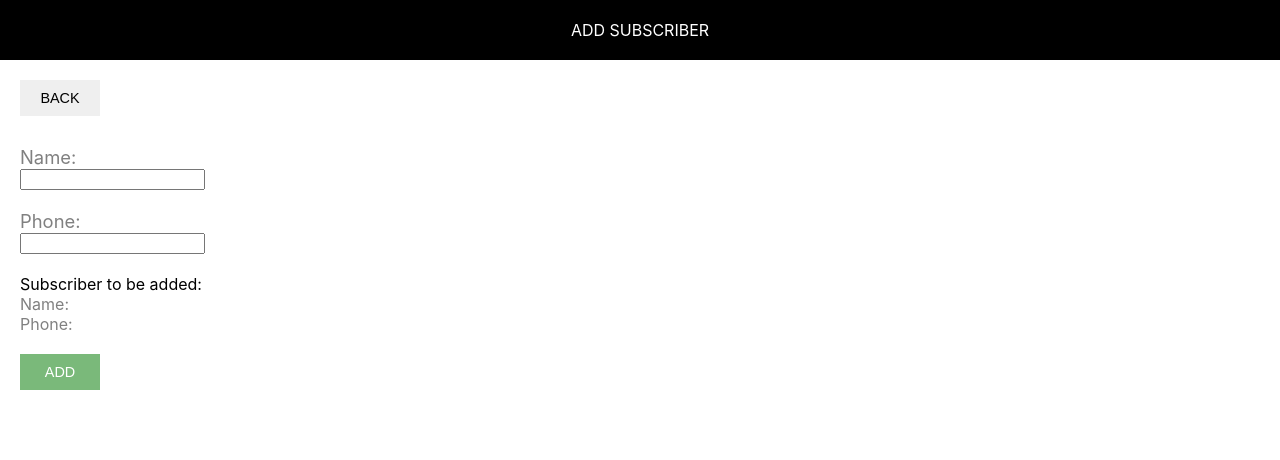
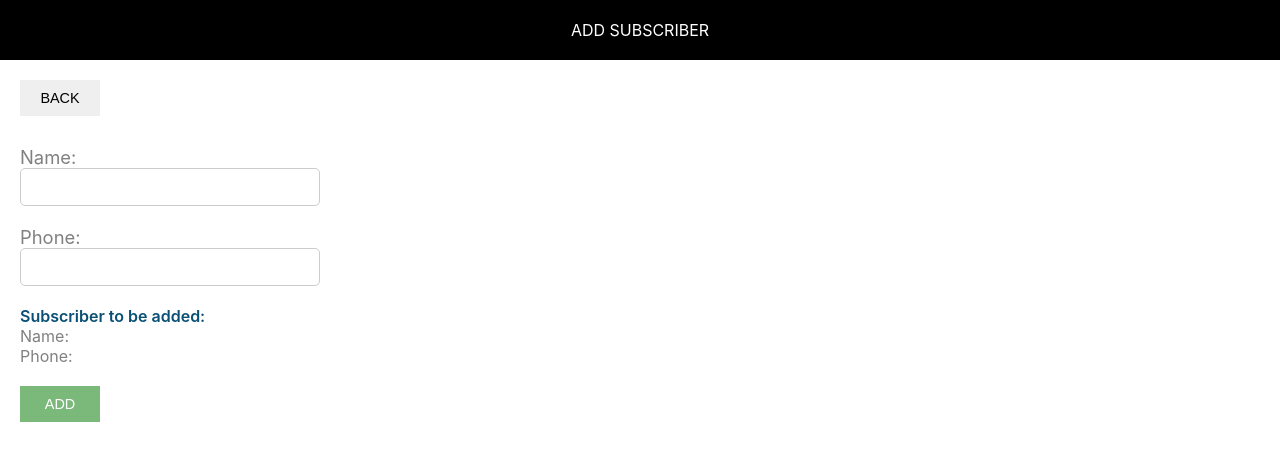
Before and after one commit to archana-hutech/react-series, a React (Create React App) app in the folder phone-directory/: page /add in a window 1280 px wide. Shown: the top 460 px of the page. Built offline with nearby package versions, Linux system fonts and the light colour scheme.

Commit message:
Added Delete Subscriber and added FunctionalComponent folder

```diff
--- /dev/null
+++ b/phone-directory/src/functionalComponent/AddSubscribers.css
@@ -0,0 +1,36 @@
+.subscriber-form {
+    margin-top: 30px;
+}
+
+.label-control {
+    color: #808080;
+    font-size: 1.15rem;
+    margin-right: 15px;
+}
+
+.input-control {
+    width: 300px;
+    min-width: 100px;
+    padding: 10px 15px;
+    display: inline-block;
+    border: 1px solid #ccc;
+    border-radius: 5px;
+    box-sizing: border-box;
+    font-size: 0.9rem;
+    outline: none;
+}
+
+.subscriber-info-container {
+    font-size: 1rem;
+    margin-right: 10px;
+    margin-bottom: 20px;
+}
+
+.subscriber-to-add-heading {
+    color: #0a4f75;
+    font-weight: 600;
+}
+
+.subscriber-info {
+    color: #808080;
+}
--- /dev/null
+++ b/phone-directory/src/functionalComponent/AddSubscribers.js
@@ -0,0 +1,87 @@
+import React, { useState } from 'react';
+import { Link } from 'react-router-dom';
+import Header from '../Header.js';
+import "./AddSubscribers.css"
+import { useNavigate } from 'react-router-dom';
+
+const AddSubscribers = ({ addSubscriberHandler }) => {
+  const [subscriber, setSubscriber] = useState({
+    id: 0,
+    name: '',
+    phone: '',
+  });
+  const navigate = useNavigate(); // Hook for navigation
+
+
+  const inputChangedHandler = (e) => {
+    const { name, value } = e.target;
+    setSubscriber((prevSubscriber) => ({
+      ...prevSubscriber,
+      [name]: value,
+    }));
+  };
+
+  const onFormSubmitted = (e) => {
+    e.preventDefault();
+    addSubscriberHandler(subscriber);
+    setSubscriber({ id: 0, name: '', phone: '' });
+    // Navigate back to the home page after adding the subscriber
+    navigate('/');
+  };
+
+  const { name, phone } = subscriber;
+
+  return (
+    <div>
+      <Header heading="Add Subscriber" />
+      <div className="component-body-container">
+        <Link to="/">
+          <button className="custom-btn">Back</button>
+        </Link>
+        <form className="subscriber-form" onSubmit={onFormSubmitted}>
+          <label htmlFor="name" className="label-control">
+            Name:
+          </label>
+          <br />
+          <input
+            type="text"
+            name="name"
+            id="name"
+            className="input-control"
+            onChange={inputChangedHandler}
+            value={name}
+          />
+          <br />
+          <br />
+          <label htmlFor="phone" className="label-control">
+            Phone:
+          </label>
+          <br />
+          <input
+            type="text"
+            name="phone"
+            id="phone"
+            className="input-control"
+            onChange={inputChangedHandler}
+            value={phone}
+          />
+          <br />
+          <br />
+          <div className="subscriber-info-container">
+            <span className="subscriber-to-add-heading">Subscriber to be added:</span>
+            <br />
+            <span className="subscriber-info">Name: {name}</span>
+            <br />
+            <span className="subscriber-info">Phone: {phone}</span>
+            <br />
+          </div>
+          <button type="submit" className="custom-btn add-btn">
+            Add
+          </button>
+        </form>
+      </div>
+    </div>
+  );
+};
+
+export default AddSubscribers;
--- /dev/null
+++ b/phone-directory/src/functionalComponent/ShowSubscriber.css
@@ -0,0 +1,36 @@
+
+.grid-container {
+    display: grid;
+    grid-template-columns: 40% 30% auto;
+    margin-bottom: 10px;
+}
+.heading-container {
+    margin: 30px 0 30px 0;
+    width: 100%;
+}
+
+.grid-item {
+    background-color: rgba(255, 255, 255, 0.8);
+    font-size: 1.15rem;
+    word-wrap: break-word;
+    padding-right: 10px;
+}
+.name-heading, .phone-heading, .action-btn {
+    font-size: 1rem;
+    font-weight: 600;
+    color: #808080;
+    text-transform: uppercase;
+}
+
+.action-btn img {
+    width: 20px;
+    height: 20px;
+    margin: 5px;
+}
+.delete-btn {
+    background: red;
+    color: black;
+}
+.edit-btn {
+    color: #0000ff;
+}
--- /dev/null
+++ b/phone-directory/src/functionalComponent/ShowSubscriber.js
@@ -0,0 +1,41 @@
+import React  from "react";
+import Header from "../Header.js";
+import "./ShowSubscriber.css";
+import { Link } from "react-router-dom";
+
+const ShowSubscriber = ({subscribersList, deleteSubscriberHandler}) => {
+    const onDeleteClick = (subscriberId)  => {
+        deleteSubscriberHandler(subscriberId)
+    }
+
+  return (
+    <div className="component-container">
+      <Header heading="Phone Directory" />
+      <div className="component-body-container">
+        <Link to={"/add"}>
+          {" "}
+          <button className="custom-btn add-btn">Add</button>
+        </Link>
+
+        <div className="grid-container heading-container">
+          <span className="grid-item name-heading">Name</span>
+          <span className="grid-item phone-heading">Phone</span>
+        </div>
+
+        {subscribersList.map((sub) => {
+          return (
+            <div key={sub.id} className="grid-container">
+              <span className="grid-item">{sub.name}</span>
+              <span className="grid-item">{sub.phone}</span>
+              <span className="grid-item action-btn-container">
+              <button className="custom-btn delete-btn" onClick={() => onDeleteClick(sub.id)}>Delete</button>
+              </span>
+            </div>
+          );
+        })}
+      </div>
+    </div>
+  );
+};
+
+export default ShowSubscriber;
--- /dev/null
+++ b/phone-directory/src/functionalComponent/SubDirectory.js
@@ -0,0 +1,70 @@
+import React, { useState } from "react";
+import AddSubscribers from "./AddSubscribers";
+import ShowSubscriber from "./ShowSubscriber";
+import { BrowserRouter as Router, Routes, Route } from "react-router-dom";
+
+const SubDirectory = () => {
+  const [subscribersList, setSubscriberList] = useState([
+    { id: 1, name: "Ashok", phone: "8898988898" },
+    { id: 2, name: "Kanika", phone: "9999999999" },
+  ]);
+
+  const addSubscriberHandler = (newSubscriber) => {
+    setSubscriberList((prevSubscribersList) => {
+      const newId =
+        prevSubscribersList.length > 0
+          ? prevSubscribersList[prevSubscribersList.length - 1].id + 1
+          : 1;
+      newSubscriber.id = newId;
+      const updatedSubscribersList = [...prevSubscribersList, newSubscriber];
+      console.log("Phone Directory");
+      console.log(updatedSubscribersList);
+      return updatedSubscribersList;
+    });
+  };
+
+//   const deleteSubscriberHandler = (subscriberId) => {
+//     let subscriberIndex = 0;
+//     subscribersList.forEach((subscriber, index) => {
+//       if (subscriber.id === subscriberId) {
+//         subscriberIndex = index;
+//       }
+//     });
+//     let newSubscribers = subscribersList;
+//     newSubscribers.slice(subscriberIndex, 1);
+//     setSubscriberList({ subscriber: newSubscribers });
+//   };
+
+const deleteSubscriberHandler = (subscriberId) => {
+    const updatedSubscribers = subscribersList.filter(
+      (subscriber) => subscriber.id !== subscriberId
+    );
+    setSubscriberList(updatedSubscribers);
+  };
+
+  return (
+    <Router>
+      <div className="main-container">
+        <Routes>
+          <Route
+            path="/"
+            element={
+              <ShowSubscriber
+                subscribersList={subscribersList}
+                deleteSubscriberHandler={deleteSubscriberHandler}
+              />
+            }
+          />
+          <Route
+            path="/add"
+            element={
+              <AddSubscribers addSubscriberHandler={addSubscriberHandler} />
+            }
+          />
+        </Routes>
+      </div>
+    </Router>
+  );
+};
+
+export default SubDirectory;
--- a/phone-directory/src/index.js
+++ b/phone-directory/src/index.js
@@ -7,11 +7,13 @@
 import ShowSubscribers from './ShowSubscribers'
 import './common/common.css'
 import PhoneDirectory from './PhoneDirectory';
+import SubDirectory from './functionalComponent/SubDirectory';
 const root = ReactDOM.createRoot(document.getElementById('root'));
 root.render(
   <React.StrictMode>
     {/* <App /> */}
-    <PhoneDirectory />
+    {/* <PhoneDirectory /> */}
+    <SubDirectory />
   </React.StrictMode>
 );
 
```
